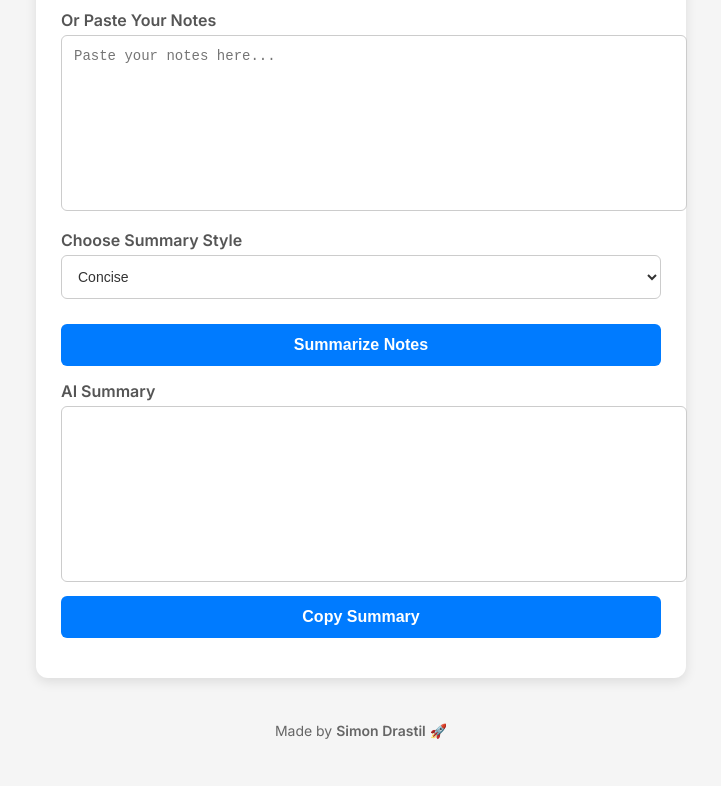
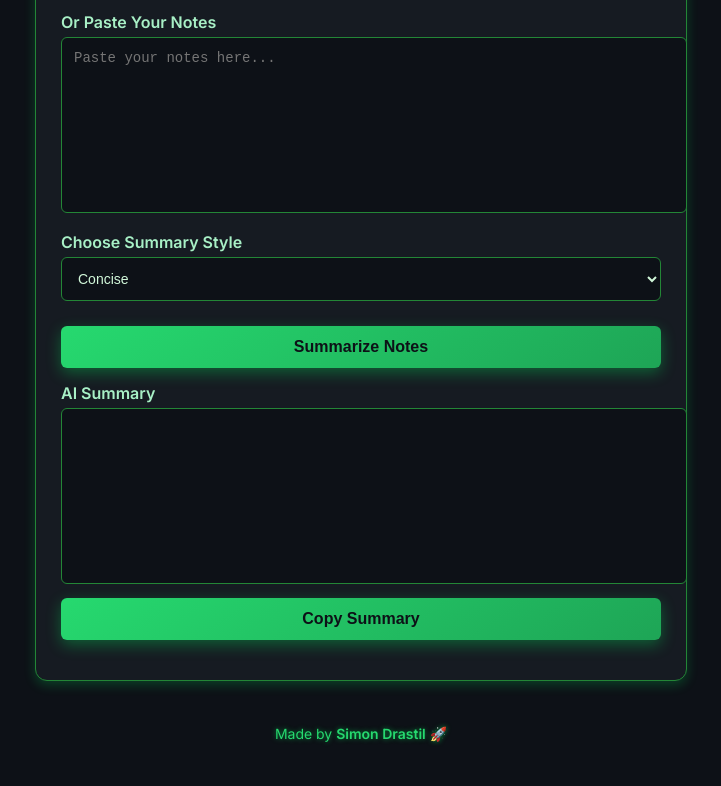
Before and after one commit to WestwoodSchool/Note.Summary, a plain HTML site: page index.html in a window 1280 px wide. Shown: the part 180-966 px from the top of the page, without its empty margins (279-1000 px from the left). Drawn offline with Linux system fonts and the light colour scheme.

Commit message:
Update style.css

```diff
--- a/style.css
+++ b/style.css
@@ -3,8 +3,8 @@
 
 body {
     font-family: 'Inter', sans-serif;
-    background: #f5f5f5;
-    color: #333;
+    background: #0d1117; /* Dark Mode Background */
+    color: #d1f7d9; /* Soft Greenish-White Text */
     text-align: center;
     padding: 20px;
     margin: 0;
@@ -12,19 +12,20 @@ body {
 
 /* Container */
 .container {
-    background: white;
+    background: #161b22; /* Dark Grey Card */
     padding: 25px;
     max-width: 600px;
     margin: auto;
     border-radius: 12px;
-    box-shadow: 0 4px 12px rgba(0, 0, 0, 0.1);
+    box-shadow: 0 4px 12px rgba(0, 255, 100, 0.2); /* Soft Green Glow */
+    border: 1px solid #238636; /* Green Border */
 }
 
 /* Title */
 h1 {
-    font-size: 24px;
-    color: #222;
-    margin-bottom: 20px;
+    font-size: 26px;
+    color: #26d96f; /* Neon Green */
+    text-shadow: 0px 0px 10px rgba(0, 255, 100, 0.5);
 }
 
 /* Input Groups */
@@ -37,24 +38,24 @@ label {
     display: block;
     font-weight: 600;
     margin-bottom: 5px;
-    color: #555;
+    color: #a8f0c6; /* Soft Green */
 }
 
-/* Inputs, Select, and Textarea */
+/* Input, Select, and Textarea */
 input, select, textarea {
     width: 100%;
     padding: 12px;
     border-radius: 6px;
-    border: 1px solid #ccc;
-    background: #fff;
-    color: #333;
+    border: 1px solid #238636;
+    background: #0d1117;
+    color: #d1f7d9;
     font-size: 14px;
     transition: 0.3s;
 }
 
 input:focus, select:focus, textarea:focus {
-    border-color: #007bff;
-    box-shadow: 0 0 5px rgba(0, 123, 255, 0.3);
+    border-color: #26d96f;
+    box-shadow: 0 0 10px rgba(38, 217, 111, 0.5);
 }
 
 /* Upload File Input */
@@ -62,23 +63,25 @@ input[type="file"] {
     padding: 8px;
 }
 
-/* Buttons */
+/* 3D Glowing Buttons */
 button {
     width: 100%;
     padding: 12px;
     font-size: 16px;
     font-weight: bold;
-    background: #007bff;
-    color: white;
+    background: linear-gradient(145deg, #26d96f, #1ea556); /* Bright Green */
+    color: #0d1117;
     border: none;
     border-radius: 6px;
     cursor: pointer;
     transition: all 0.3s ease-in-out;
     margin-top: 10px;
+    box-shadow: 0px 5px 15px rgba(0, 255, 100, 0.3);
 }
 
 button:hover {
-    background: #0056b3;
+    transform: scale(1.05);
+    box-shadow: 0px 10px 25px rgba(0, 255, 100, 0.6);
 }
 
 /* Textarea */
@@ -87,10 +90,20 @@ textarea {
     height: 150px;
 }
 
+/* Brainrot Mode Text (Chaotic Colors) */
+.brainrot-mode {
+    color: #ffcc00; /* Yellow Text */
+    font-weight: bold;
+    text-transform: uppercase;
+    text-shadow: 0px 0px 8px rgba(255, 204, 0, 0.8);
+}
+
 /* Footer */
 footer {
     margin-top: 20px;
     padding: 10px;
     font-size: 14px;
-    color: #666;
+    color: #26d96f;
+    text-align: center;
+    text-shadow: 0px 0px 5px rgba(0, 255, 100, 0.5);
 }
```
